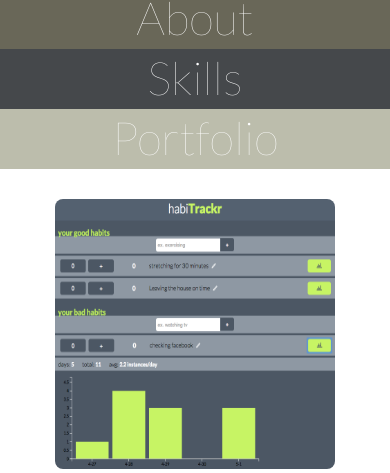
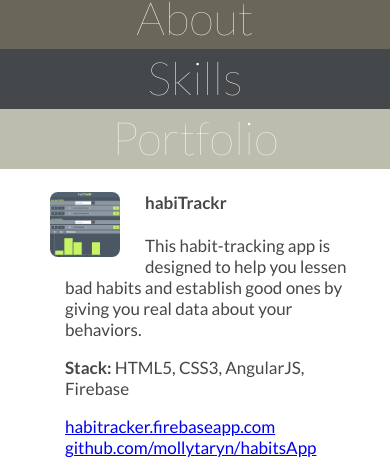
Before and after one commit to mollytaryn/my_website, a website: page app/index.jade in a window 390 px wide. Both pictures are taken after a click on the button "Portfolio". Shown: the part 371-844 px from the top of the page. Drawn offline with nearby package versions, Linux system fonts and the light colour scheme; files that its build step writes are made by us from their sources.

Commit message:
formatted portfolio section for both mobile and full-screen

```diff
--- a/app/styles/main.scss
+++ b/app/styles/main.scss
@@ -170,6 +170,8 @@ button.arrow {
   margin: 20px 40px;
   border-bottom: 1px solid #BCBDAC;
   .portfolio_description {
+    text-align: left;
+    margin-left: 15px;
     padding-left: 10px;
     font-family: Lato;
     font-size: 17px;
@@ -247,8 +249,20 @@ img.resume {
 
     .portfolioRight {
       background-color: white;
-      overflow: none;
-      height: auto;
+      overflow: auto;
+      height: 100%;
+      .portfolio_img {
+        img {
+          max-width: 70px;
+          max-height: 65px;
+          float: left;
+          margin: 0px 25px 10px 10px;
+        }
+      }
+      .portfolio_description {
+        width: 100%;
+        text-align: left;
+      }
     }
 
     .resumeLeft {
```
Also changed, not shown: public/css/main.css, 1 other file.
